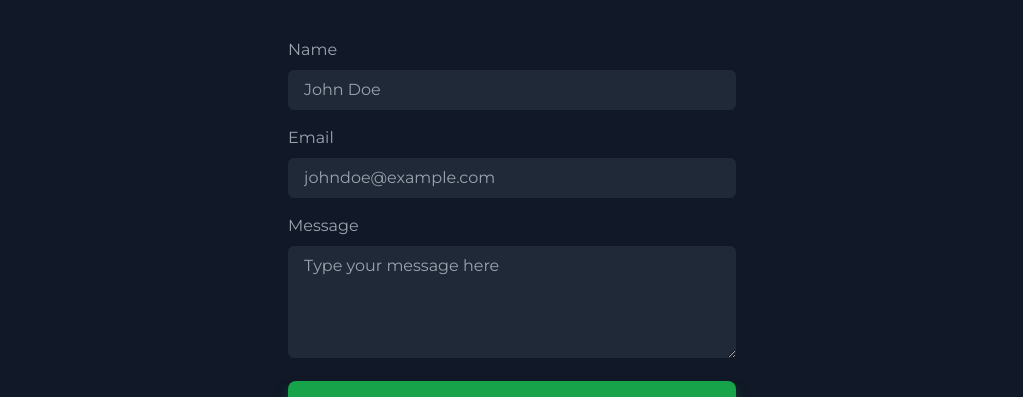
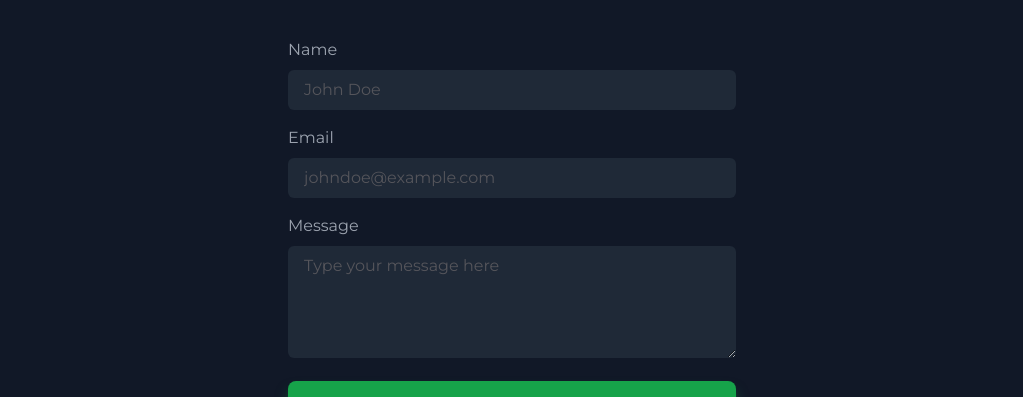
Before and after one commit to LucasCoppola/Portfolio-og, a React (Vite) app: page / in a window 1280 px wide. Shown: the part 2262-2659 px from the top of the page, without its empty margins (128-1151 px from the left). Built offline with nearby package versions, Linux system fonts and the light colour scheme.

Commit message:
input text color

```diff
--- a/src/main.css
+++ b/src/main.css
@@ -17,12 +17,12 @@ textarea:focus {
 }
 
 input:-webkit-autofill,
-input:-webkit-autofill:hover,
-input:-webkit-autofill:focus,
-input:-webkit-autofill:active {
-	-webkit-box-shadow: 0 0 0 30px #1f2937 inset !important;
+textarea:-webkit-autofill {
+	-webkit-text-fill-color: #9ca3af !important;
 }
 
-input:-webkit-autofill {
-	-webkit-text-fill-color: #9ca3af !important;
+input::-webkit-input-placeholder,
+textarea::-webkit-input-placeholder,
+select::-webkit-input-placeholder {
+	color: #55555b;
 }
```
